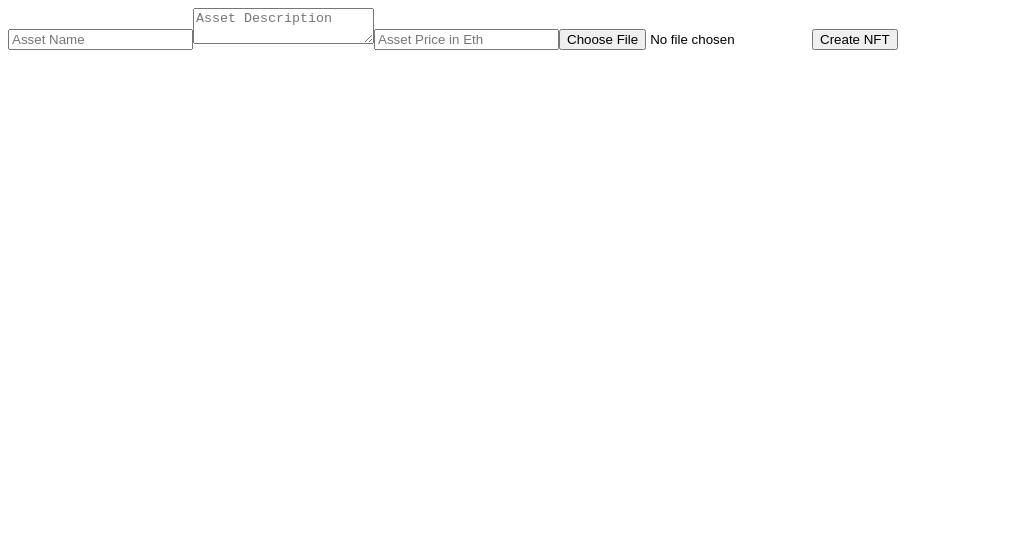
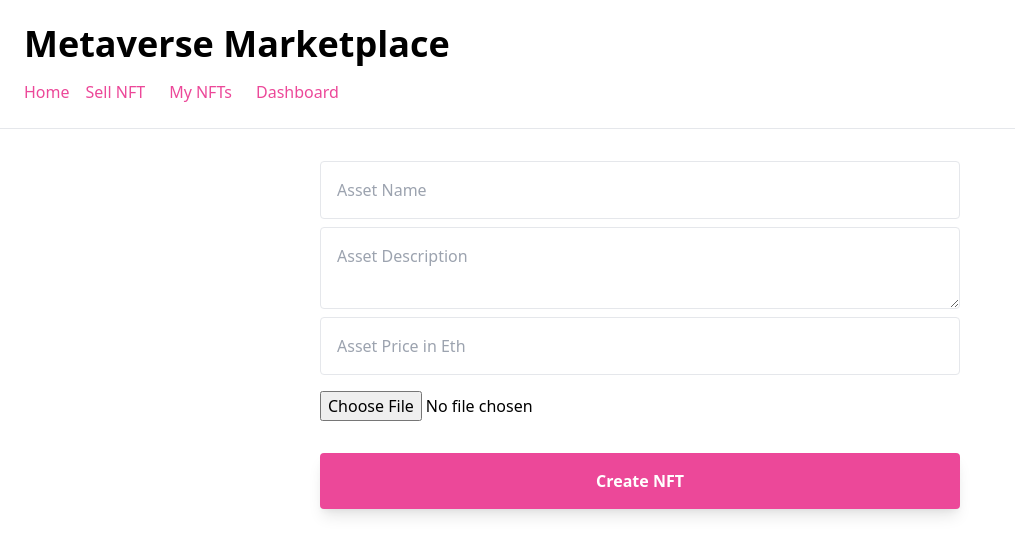
Before and after one commit to heracules1020/ethereum-nextjs-market, a Next.js app: page /create-nft in a window 1280 px wide. Shown: the top 554 px of the page, without its empty margins (0-1015 px from the left). Built offline with nearby package versions, Linux system fonts and the light colour scheme; no server answers; what ipfs-http-client would draw is missing.

Commit message:
_app.js added

```diff
--- /dev/null
+++ b/pages/_app.js
@@ -0,0 +1,38 @@
+/* pages/_app.js */
+import '../styles/globals.css'
+import Link from 'next/link'
+
+function MyApp({ Component, pageProps }) {
+  return (
+    <div>
+      <nav className="border-b p-6">
+        <p className="text-4xl font-bold">Metaverse Marketplace</p>
+        <div className="flex mt-4">
+          <Link href="/">
+            <a className="mr-4 text-pink-500">
+              Home
+            </a>
+          </Link>
+          <Link href="/create-nft">
+            <a className="mr-6 text-pink-500">
+              Sell NFT
+            </a>
+          </Link>
+          <Link href="/my-nfts">
+            <a className="mr-6 text-pink-500">
+              My NFTs
+            </a>
+          </Link>
+          <Link href="/dashboard">
+            <a className="mr-6 text-pink-500">
+              Dashboard
+            </a>
+          </Link>
+        </div>
+      </nav>
+      <Component {...pageProps} />
+    </div>
+  )
+}
+
+export default MyApp
```
